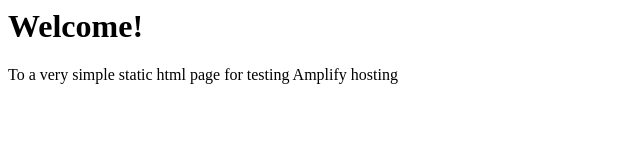
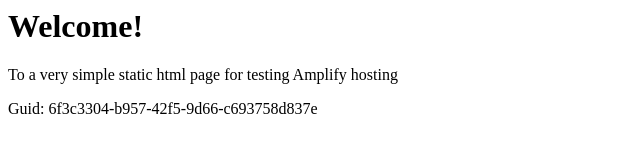
Before and after one commit to aws-aemilia-bom/Github-PR-Commit-Integration-Test-DoNotTouch-Gith-P5X5MO5I-v1-prod-ap-south-1, a website: page src/index.html in a window 1280 px wide. Shown: the whole page, without its empty margins (0-640 px from the left). Drawn offline with Linux system fonts and the light colour scheme.

Commit message:
commit from integ tests

```diff
--- a/src/index.html
+++ b/src/index.html
@@ -1,3 +1,5 @@
+
+
 <html lang="en">
 
 <head>
@@ -10,6 +12,6 @@
 <body>
     <h1>Welcome!</h1>
     <p>To a very simple static html page for testing Amplify hosting</p>
-</body>
+    <p>Guid: 6f3c3304-b957-42f5-9d66-c693758d837e</p></body>
 
 </html>
```
